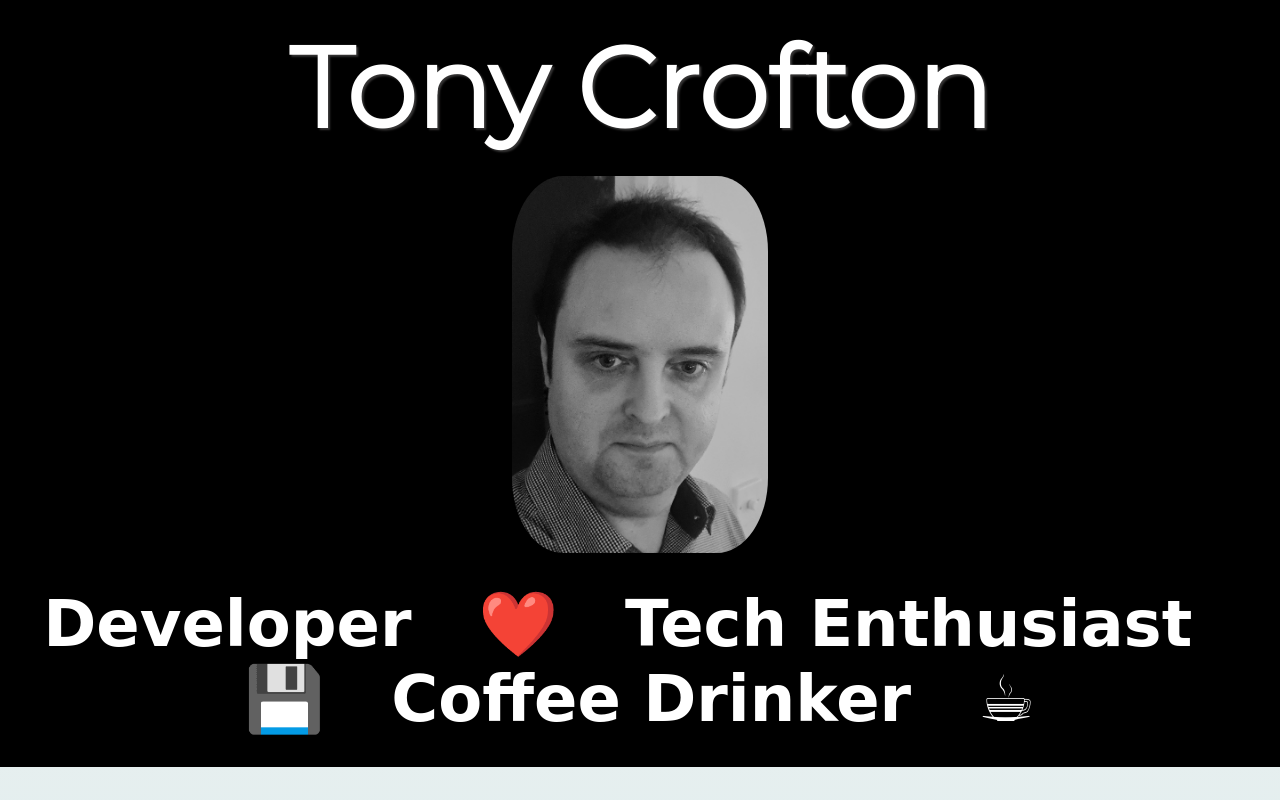
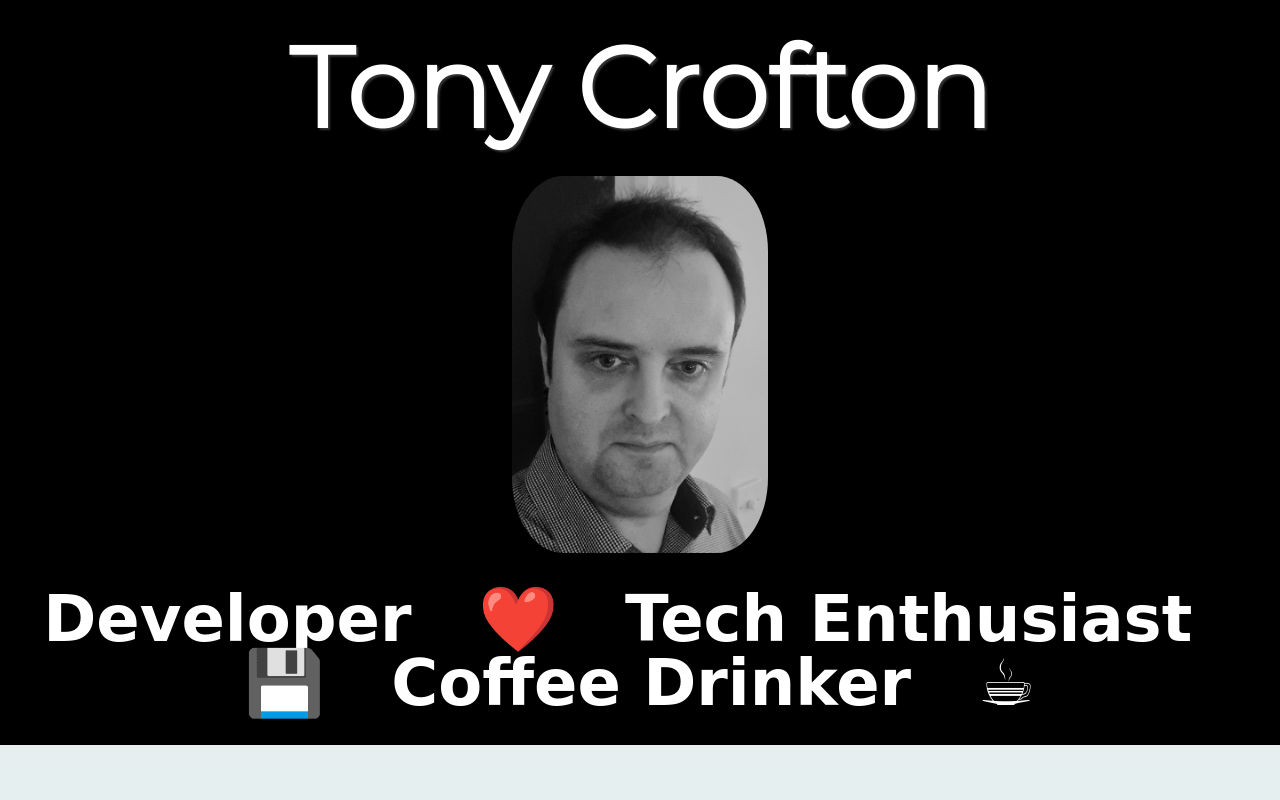
Before and after one commit to Croftee/CV, a plain HTML site: page index.html in a window 1280 px wide. Shown: the top 800 px of the page. Drawn offline with Linux system fonts and the light colour scheme; a script that the page names is missing; a web font is replaced by a local one.

Commit message:
line height

```diff
--- a/css/style.css
+++ b/css/style.css
@@ -40,6 +40,7 @@ hr {
     padding-bottom: 30px;
     margin-top: 0px;
     margin-bottom: 0px;
+    line-height: 4rem;
 }
 
 h2,
@@ -92,6 +93,7 @@ p {
     font-size: 1.2em;
     font-family: 'Montserrat', sans-serif;
     font-weight: 800;
+    line-height: 2rem;
 }
 
 
```
